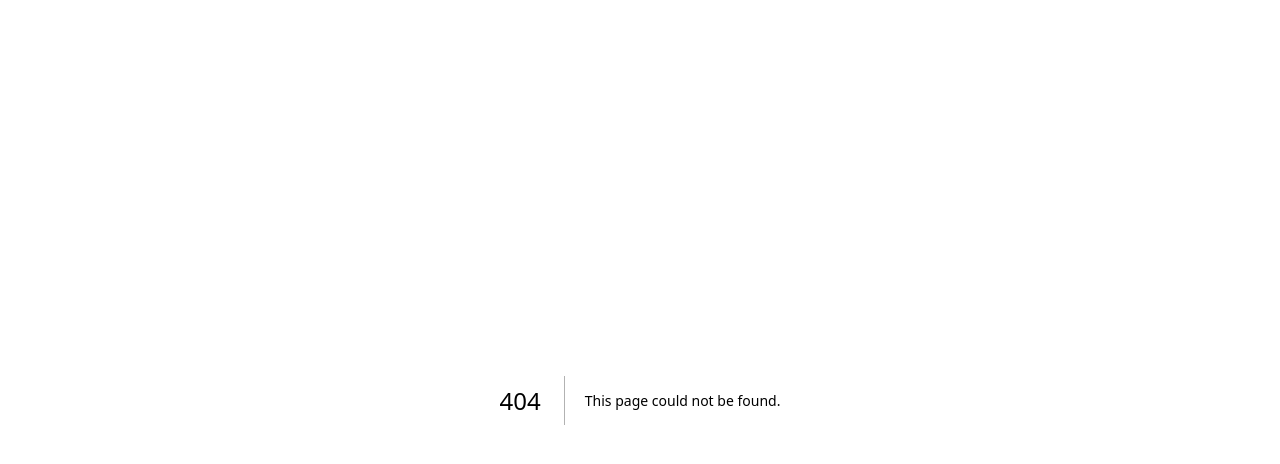
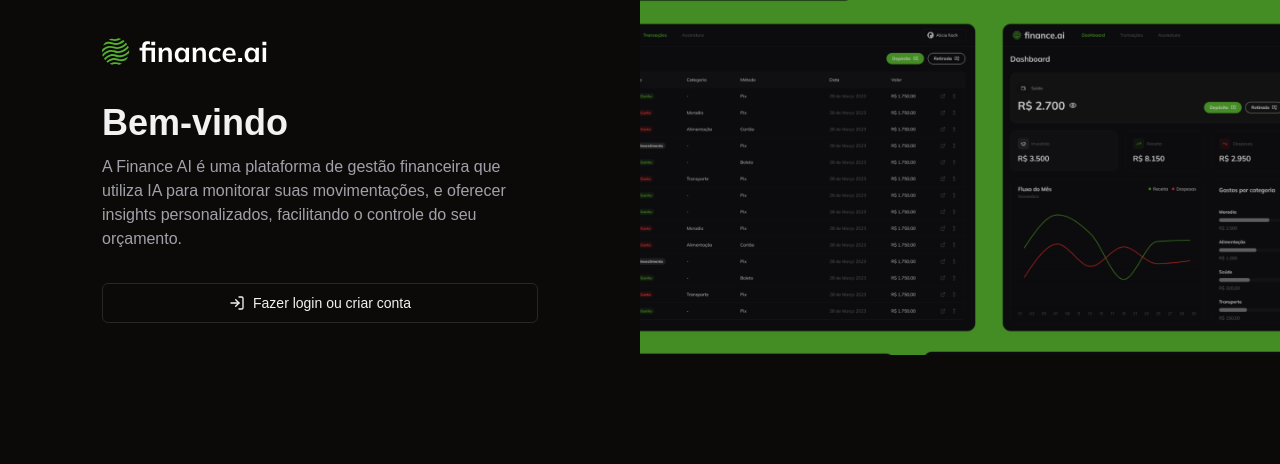
Before and after one commit to brenopereira18/finance-ai, a Next.js app: page /login in a window 1280 px wide. Before the commit this address had no page. Shown: the top 464 px of the page. Built offline with nearby package versions, Linux system fonts and the light colour scheme.

Commit message:
:sparkles: feat: create login page

```diff
--- /dev/null
+++ b/app/login/page.tsx
@@ -0,0 +1,34 @@
+import Image from "next/image";
+import { Button } from "../_components/ui/button";
+import { LogInIcon } from "lucide-react";
+
+const LoginPage = () => {
+  return (
+    <div className="grid h-full grid-cols-2">
+      <div className="mx-auto flex h-full max-w-[500px] flex-col justify-center p-8">
+        <Image
+          src="/logo.svg"
+          width={173}
+          height={39}
+          alt="Finance AI"
+          className="mb-8"
+        />
+        <h1 className="mb-3 text-4xl font-bold">Bem-vindo</h1>
+        <p className="mb-8 text-muted-foreground">
+          A Finance AI é uma plataforma de gestão financeira que utiliza IA para
+          monitorar suas movimentações, e oferecer insights personalizados,
+          facilitando o controle do seu orçamento.
+        </p>
+        <Button variant="outline">
+          <LogInIcon />
+          Fazer login ou criar conta
+        </Button>
+      </div>
+      <div className="relative mb-3 h-full w-full">
+        <Image src="/login.png" alt="Faça login" fill className="object-cover" />
+      </div>
+    </div>
+  );
+};
+
+export default LoginPage;
```
